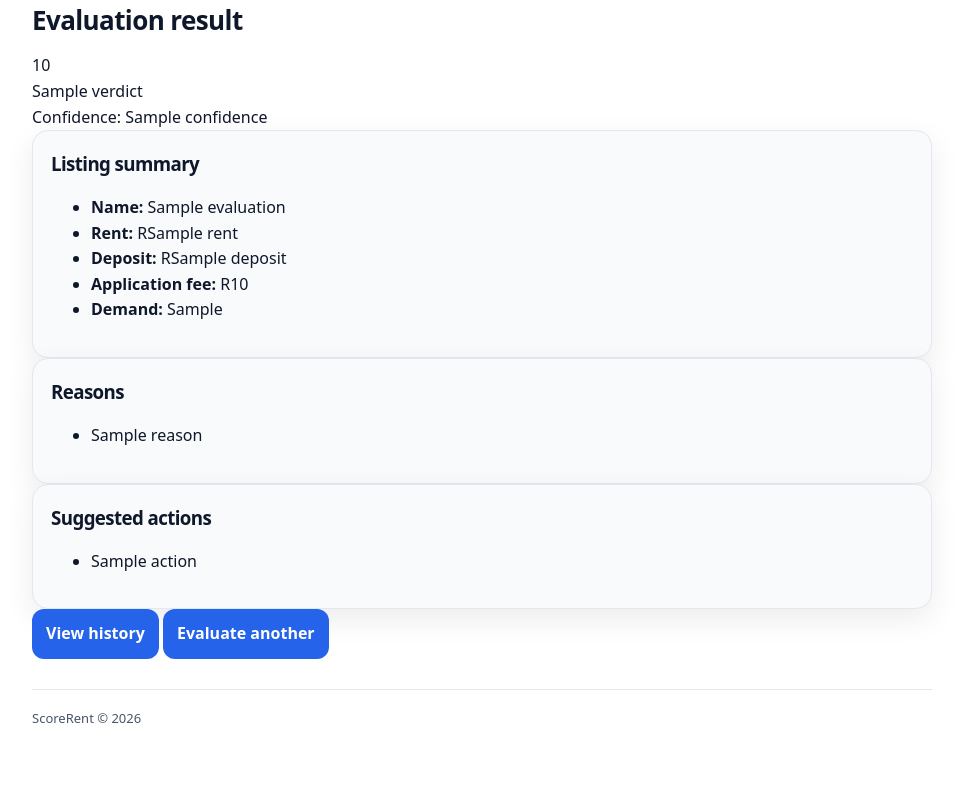
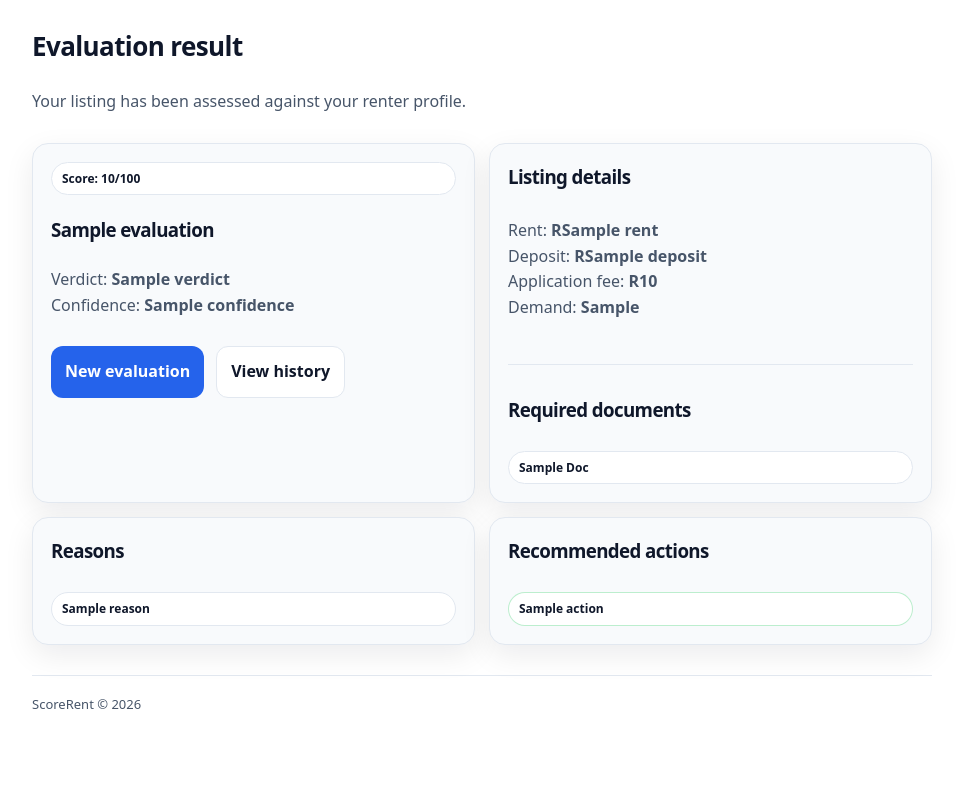
Before and after one commit to nonluthando/ScoreRent, a FastAPI app: template templates/results.html in a window 1280 px wide. Shown: the part 86-895 px from the top of the page, without its empty margins (158-1121 px from the left). After the commit the page ends 795 px from the top, so only its background shows below. Run offline with FastAPI, Linux system fonts and the light colour scheme; the template is opened without the code that fills it: most values are stand-ins (such as "Sample title", 1, 10 or a date in 2020).

Commit message:
Update results.html

```diff
--- a/templates/results.html
+++ b/templates/results.html
@@ -1,46 +1,84 @@
 {% extends "base.html" %}
 {% block content %}
-<h2>Evaluation result</h2>
 
-<div class="result">
-  <div class="scoreBox">
-    <div class="score">{{ evaluation.score }}</div>
-    <div class="verdict">{{ evaluation.verdict }}</div>
-    <div class="muted small">Confidence: {{ evaluation.confidence }}</div>
+<section class="stack" style="padding-top: 26px;">
+  <div class="stack" style="gap:10px;">
+    <h2>Evaluation result</h2>
+    <p>Your listing has been assessed against your renter profile.</p>
   </div>
 
-  <div class="card">
-    <h3>Listing summary</h3>
-    <ul class="list">
-      <li><strong>Name:</strong> {{ evaluation.listing_name or "Unnamed listing" }}</li>
-      <li><strong>Rent:</strong> R{{ listing.rent }}</li>
-      <li><strong>Deposit:</strong> R{{ listing.deposit }}</li>
-      <li><strong>Application fee:</strong> R{{ listing.application_fee }}</li>
-      <li><strong>Demand:</strong> {{ listing.area_demand }}</li>
-    </ul>
+  <div class="grid-2">
+    <div class="card stack">
+      <div class="badge">
+        Score: {{ evaluation["score"] }}/100
+      </div>
+
+      <h3 style="margin-top: 6px;">
+        {{ evaluation["listing_name"] or "Listing" }}
+      </h3>
+
+      <p style="margin-top:-4px;">
+        Verdict: <strong>{{ evaluation["verdict"] }}</strong><br />
+        Confidence: <strong>{{ evaluation["confidence"] }}</strong>
+      </p>
+
+      <div class="actions">
+        <a class="btn" href="/evaluate">New evaluation</a>
+        <a class="btn secondary" href="/history">View history</a>
+      </div>
+    </div>
+
+    <div class="card stack">
+      <h3>Listing details</h3>
+      <p>
+        Rent: <strong>R{{ listing["rent"] }}</strong><br />
+        Deposit: <strong>R{{ listing["deposit"] }}</strong><br />
+        Application fee: <strong>R{{ listing["application_fee"] }}</strong><br />
+        Demand: <strong>{{ listing["area_demand"] }}</strong>
+      </p>
+
+      <hr />
+
+      <h3>Required documents</h3>
+      {% if listing["required_documents"] %}
+        <div class="stack" style="gap:8px;">
+          {% for doc in listing["required_documents"] %}
+            <div class="badge">{{ doc.replace("_"," ").title() }}</div>
+          {% endfor %}
+        </div>
+      {% else %}
+        <p>No specific docs selected.</p>
+      {% endif %}
+    </div>
   </div>
 
-  <div class="card">
-    <h3>Reasons</h3>
-    <ul class="list">
-      {% for r in reasons %}
-        <li>{{ r }}</li>
-      {% endfor %}
-    </ul>
+  <div class="grid-2">
+    <div class="card stack">
+      <h3>Reasons</h3>
+      {% if reasons %}
+        <div class="stack" style="gap:10px;">
+          {% for r in reasons %}
+            <div class="badge">{{ r }}</div>
+          {% endfor %}
+        </div>
+      {% else %}
+        <p>No reasons logged.</p>
+      {% endif %}
+    </div>
+
+    <div class="card stack">
+      <h3>Recommended actions</h3>
+      {% if actions %}
+        <div class="stack" style="gap:10px;">
+          {% for a in actions %}
+            <div class="badge good">{{ a }}</div>
+          {% endfor %}
+        </div>
+      {% else %}
+        <p>No suggested actions.</p>
+      {% endif %}
+    </div>
   </div>
+</section>
 
-  <div class="card">
-    <h3>Suggested actions</h3>
-    <ul class="list">
-      {% for a in actions %}
-        <li>{{ a }}</li>
-      {% endfor %}
-    </ul>
-  </div>
-
-  <div class="actionsRow">
-    <a class="btn ghost" href="/history">View history</a>
-    <a class="btn" href="/evaluate">Evaluate another</a>
-  </div>
-</div>
 {% endblock %}
```
